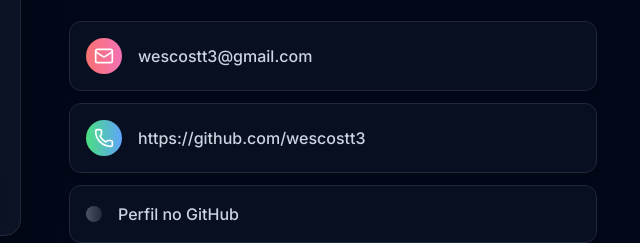
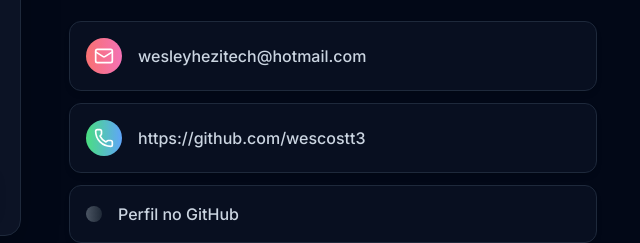
Before and after one commit to wescostt3/wesleycosta-dev, a plain HTML site: page index.html in a window 1280 px wide. Shown: the part 5771-6014 px from the top of the page, 595-1235 px from the left. Drawn offline with nearby package versions, Linux system fonts and the light colour scheme.

Commit message:
chore: update contact email to wesleyhezitech@hotmail.com

```diff
--- a/data.js
+++ b/data.js
@@ -137,7 +137,7 @@ window.PORTFOLIO_DATA = {
     }
   ],
   contact: {
-    email: "wescostt3@gmail.com",
+    email: "wesleyhezitech@hotmail.com",
     phone: "https://github.com/wescostt3",
     github: "https://github.com/wescostt3",
     linkedin: "https://www.linkedin.com/in/wescostt3"
```
Also changed, not shown: curriculo.html (+1 -1 lines).
